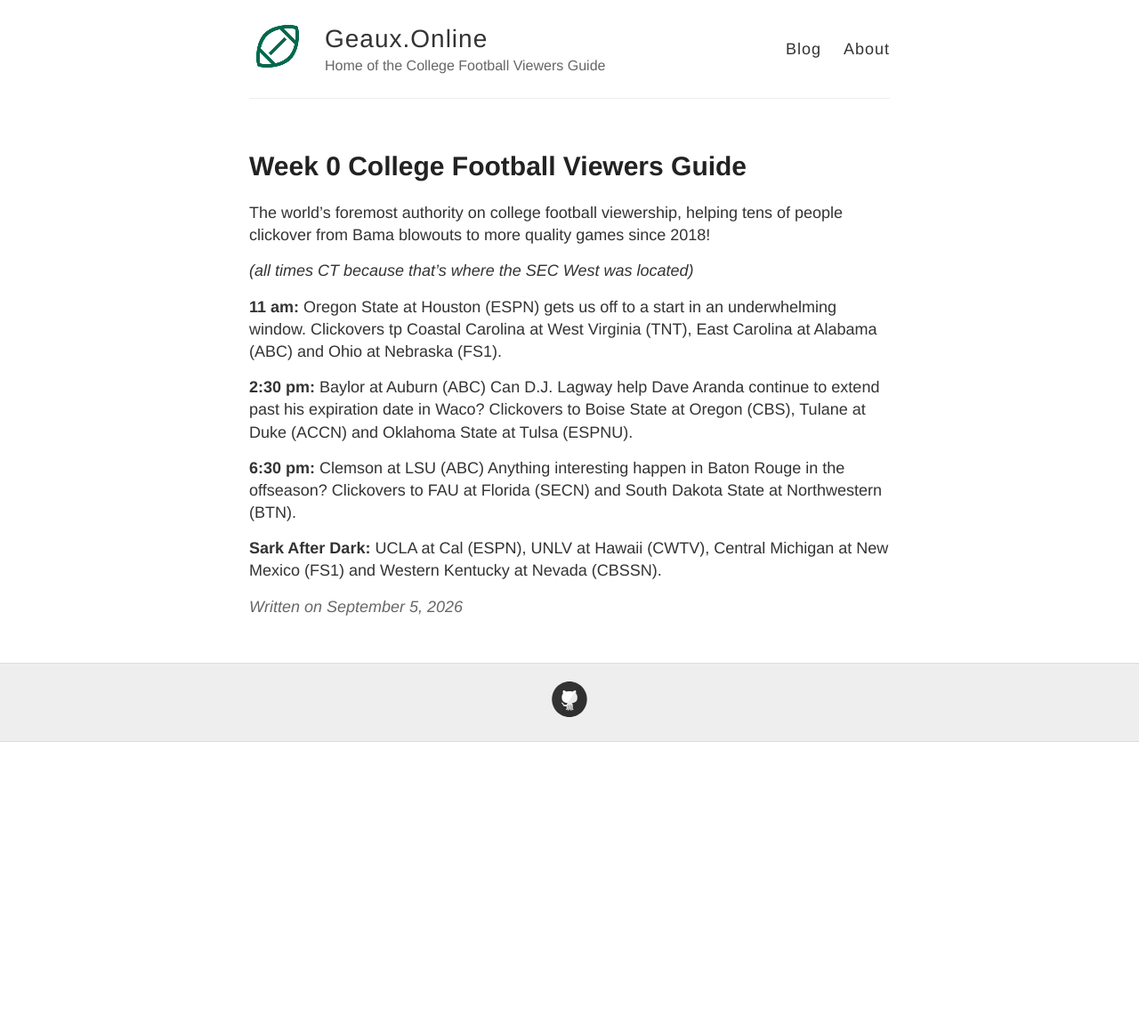
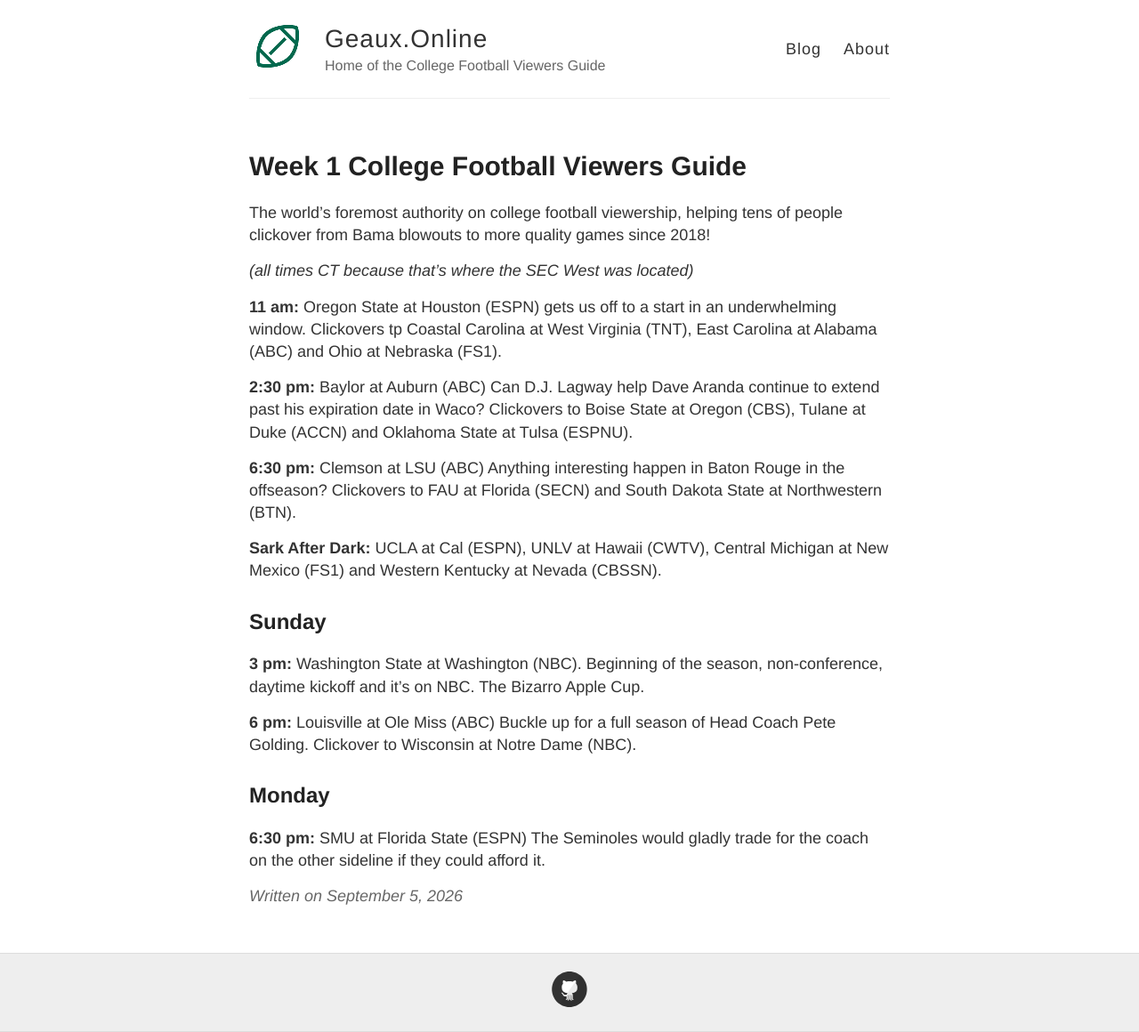
Before and after one commit to GeauxJD/geaux-site, a Jekyll site: the page built from _posts/2026-09-05-week-1-cfg.md, in a window 1280 px wide. Shown: the whole page at 89% size. Built offline with Jekyll 4.4.1, drawn with Linux system fonts in a browser that asks for light colours; before the commit the page ends 900 px from its top, so only the background shows below that.

Commit message:
Update title and add content for Week 1 guide
Signed-off-by: Jeff Diecks <55294502+GeauxJD@users.noreply.github.com>

```diff
--- a/_posts/2026-09-05-week-1-cfg.md
+++ b/_posts/2026-09-05-week-1-cfg.md
@@ -1,6 +1,7 @@
 ---
 layout: post
-title: "Week 0 College Football Viewers Guide"
+title: "Week 1 College Football Viewers Guide"
+date: 2026-09-05
 description: >-
   The North Carolina circus travels to Ireland.
 ---
@@ -15,3 +16,13 @@
 **6:30 pm:** Clemson at LSU (ABC) Anything interesting happen in Baton Rouge in the offseason? Clickovers to FAU at Florida (SECN) and South Dakota State at Northwestern (BTN).
 
 **Sark After Dark:** UCLA at Cal (ESPN), UNLV at Hawaii (CWTV), Central Michigan at New Mexico (FS1) and Western Kentucky at Nevada (CBSSN).
+
+## Sunday
+
+**3 pm:** Washington State at Washington (NBC). Beginning of the season, non-conference, daytime kickoff and it's on NBC. The Bizarro Apple Cup.
+
+**6 pm:** Louisville at Ole Miss (ABC) Buckle up for a full season of Head Coach Pete Golding. Clickover to Wisconsin at Notre Dame (NBC).
+
+## Monday
+
+**6:30 pm:** SMU at Florida State (ESPN) The Seminoles would gladly trade for the coach on the other sideline if they could afford it.
```
